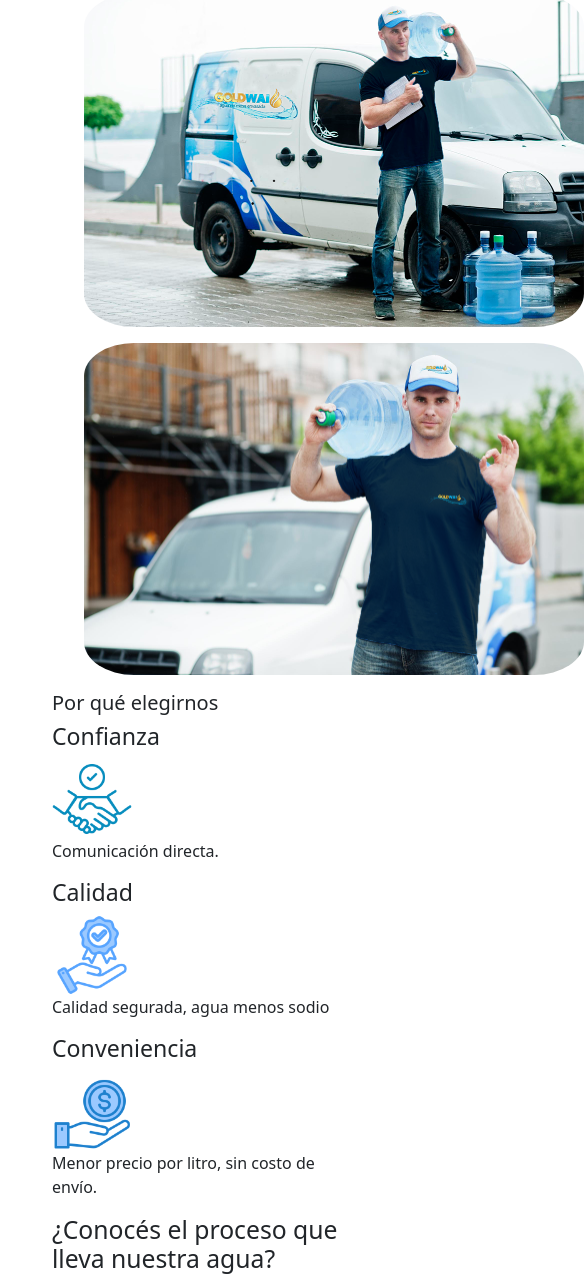
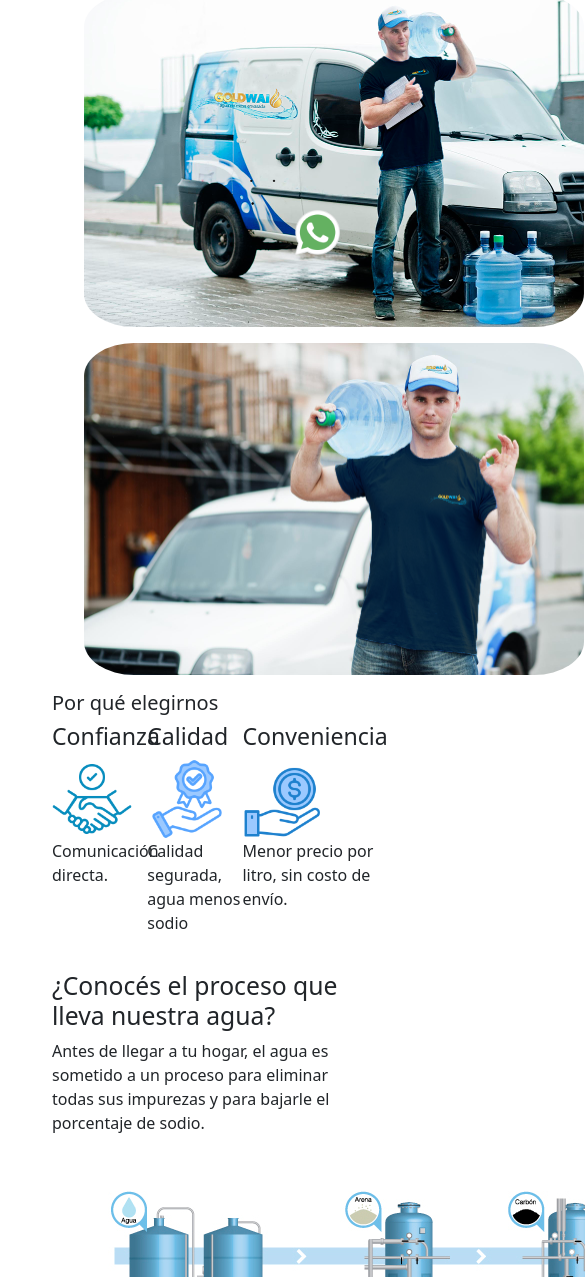
Before and after one commit to CamiLarsen/Proyecto-Coder, a website: page index.html in a window 390 px wide. Shown: the part 479-1756 px from the top of the page, 585 px wide, since content can reach past the window. Drawn offline with nearby package versions, Linux system fonts and the light colour scheme.

Commit message:
correciones

```diff
--- a/index.html
+++ b/index.html
@@ -103,10 +103,8 @@
             <section class="proceso">
                 <h2>¿Conocés el proceso que lleva nuestra agua?</h2>
                 <p>Antes de llegar a tu hogar, el agua es sometido a un proceso para eliminar todas sus impurezas y para
-                    bajarle el porcentaje de sodio.</p>
-                <ul>
-                    <img src="./img/proceso.png" alt="imagen proceso del agua">
-                </ul>
+                bajarle el porcentaje de sodio.</p>
+                <img src="./img/proceso.png" alt="imagen proceso del agua">
             </section>
         </div>
         <div class="fixed">
--- a/scss/Base/_mediaquerys.scss
+++ b/scss/Base/_mediaquerys.scss
@@ -1,15 +1,16 @@
 @media screen and (max-width: 1016px) {
-    main div .fixed img {
-        display: block;
-        width: 45px;
+    main {
+        .fixed {
+            display: block;
+            position: fixed;
+            bottom: 110px;
+            right: 50px;
+            img {
+            display: block;
+            width: 45px;
+            }
+        }
     }
-    main div .fixed {
-        display: block;
-        position: fixed;
-        bottom: 110px;
-        right: 50px;
-    }
-}
 
 
 @media screen and (max-width: 1016px) {
@@ -76,16 +77,13 @@
             "img1"
             "texto"
     }
-
     .img1 {
         grid-area: img1;
     }
-
     .texto {
         grid-area: texto;
         align-self: center;
     }
-
 }
 
 @media screen and (max-width:900px) {
@@ -97,8 +95,15 @@
             font-size: 15px;
         }
     }
+}
 
+
+@media screen and (max-width:464px) {
+    .reparto ul img {
+        width:300px;
+    }
 }
+
 
 @media screen and (max-width:350px) {
     .subtitulos {
@@ -222,4 +227,5 @@
                 }
             }
         }
+    }
 }
--- a/scss/components/_header.scss
+++ b/scss/components/_header.scss
@@ -7,7 +7,6 @@ header{
     background-color: black;
     display: flex;
     align-items: baseline;
-    z-index: 1;
     .navbar.bg-body-tertiary {
         display: none;
         .bg-body {
--- a/scss/components/_main.scss
+++ b/scss/components/_main.scss
@@ -8,6 +8,7 @@ main {
             width: 100%;
         }
     }
+    .container {
         #nosotros {
             h2 {
                 font-size: 30px;
@@ -28,28 +29,29 @@ main {
             div {
                 display: inline-block;
                 justify-content: space-evenly;
-            justify-items: center;
+                margin-left: auto;
                 img {
                 width: 80px;
                 height: 80px;
-                justify-self: center;
-                justify-content: space-evenly;
-                justify-items: center;
+                align-items: center;
                 }
                 p {
                 font-size: 16px;
                 }
             }
+        }
         .proceso {
-        ul {
+            h2 {
+                margin-top:20px ;
+            }
+            ul img{
                 display: flex;
                 justify-content: center;
-            img {
-                border-radius: 10%;
                 }
             }
         }
     }
+
 
  // PRODUCTOS Y SERVICIOS
 main .contenido {
@@ -262,4 +264,3 @@ main .formulario {
         grid-area: formulario;
         }
     }
-}
```
Also changed, not shown: css/estilos.css. Lines whose indentation alone changed are shown as unchanged.
